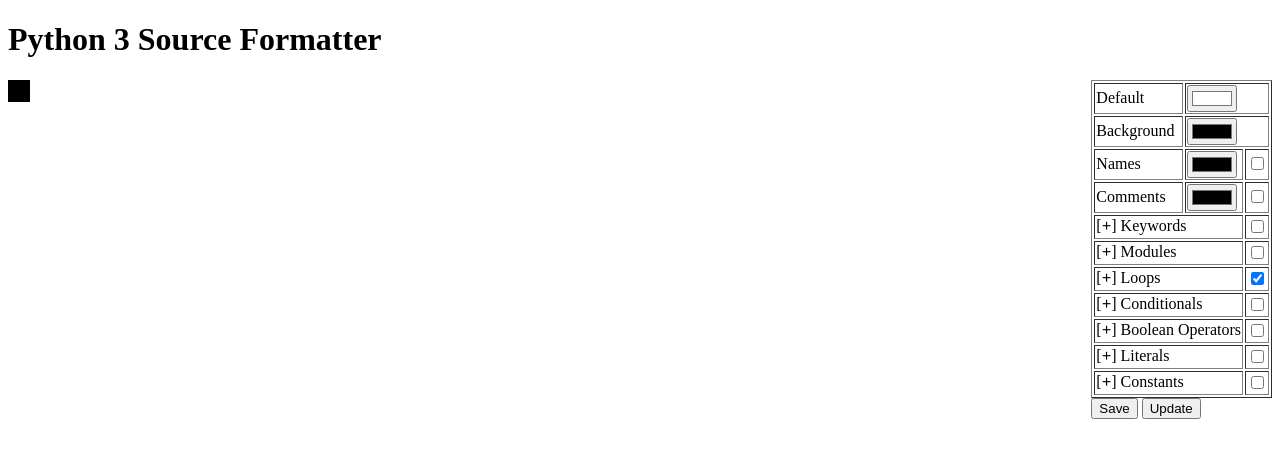
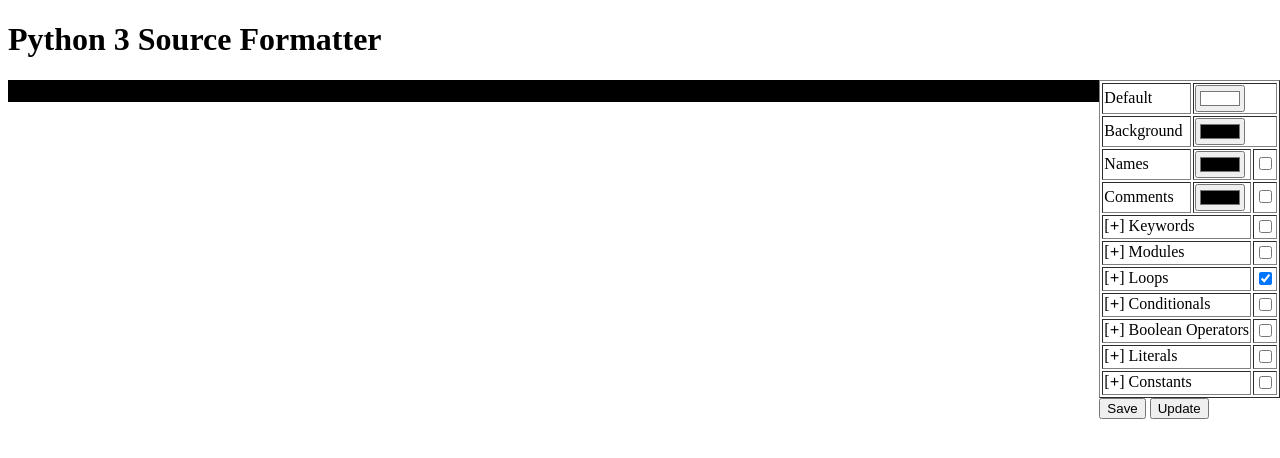
Before and after one commit to kybp/pyformat, a Flask app: template pyformat/templates/source.html in a window 1280 px wide. Shown: the top 458 px of the page. Run offline with Flask 2, Linux system fonts and the light colour scheme; the template is opened without the code that fills it, so the values that code supplies are empty; some libraries are stand-ins or nearby versions.

Commit message:
make source fill screen horizontally

```diff
--- a/pyformat/static/source.css
+++ b/pyformat/static/source.css
@@ -1,5 +1,7 @@
 form.color-config {
-    float: right;
+    position: absolute;
+    right: 0;
+    background: white;
 }
 
 div.python-source {
@@ -8,6 +10,7 @@ div.python-source {
     font-size: 16px;
     border: 1px solid black;
     padding: 10px;
+    width: 100%;
 }
 
 div.python-line + div.empty-line {
```
